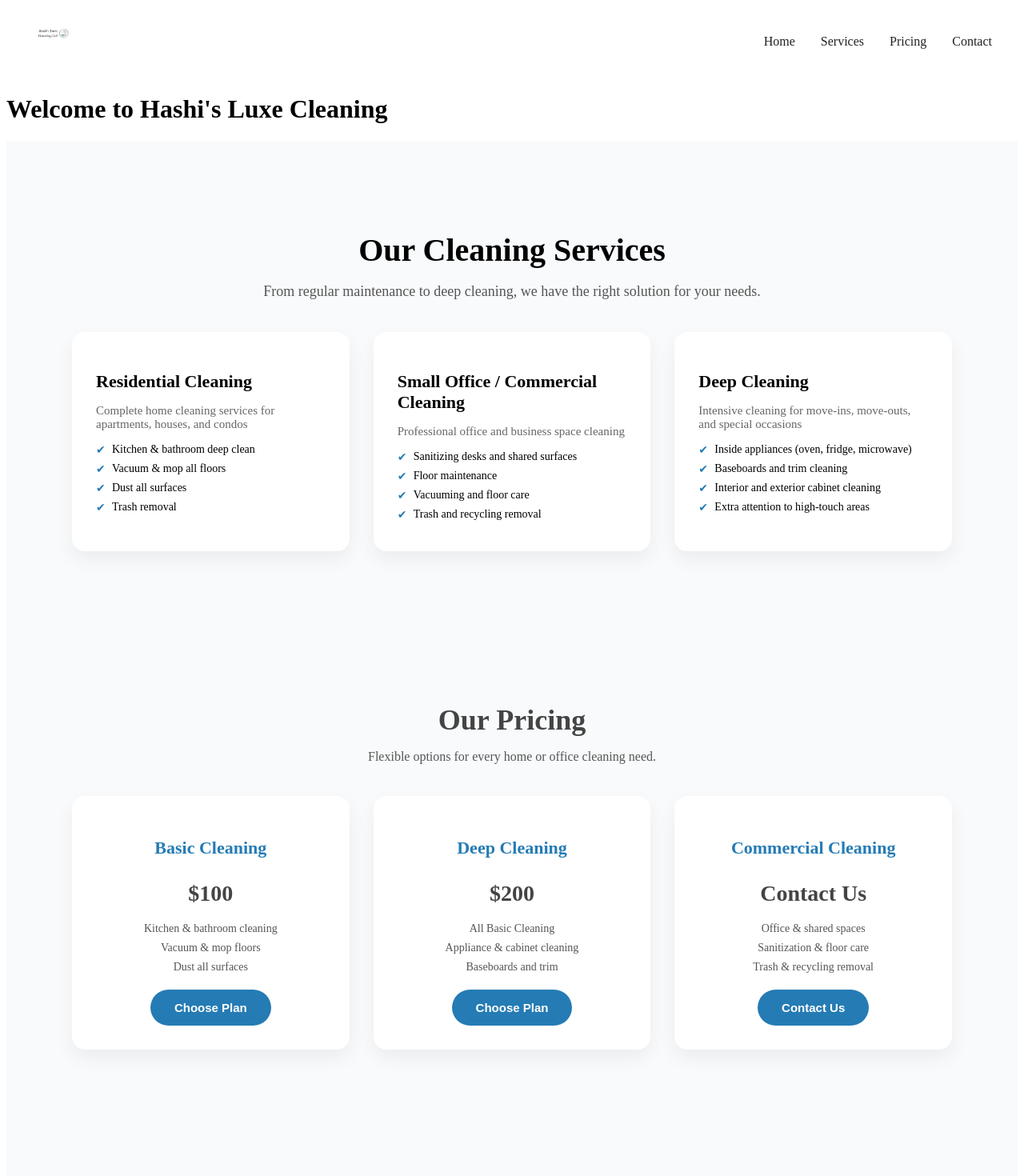
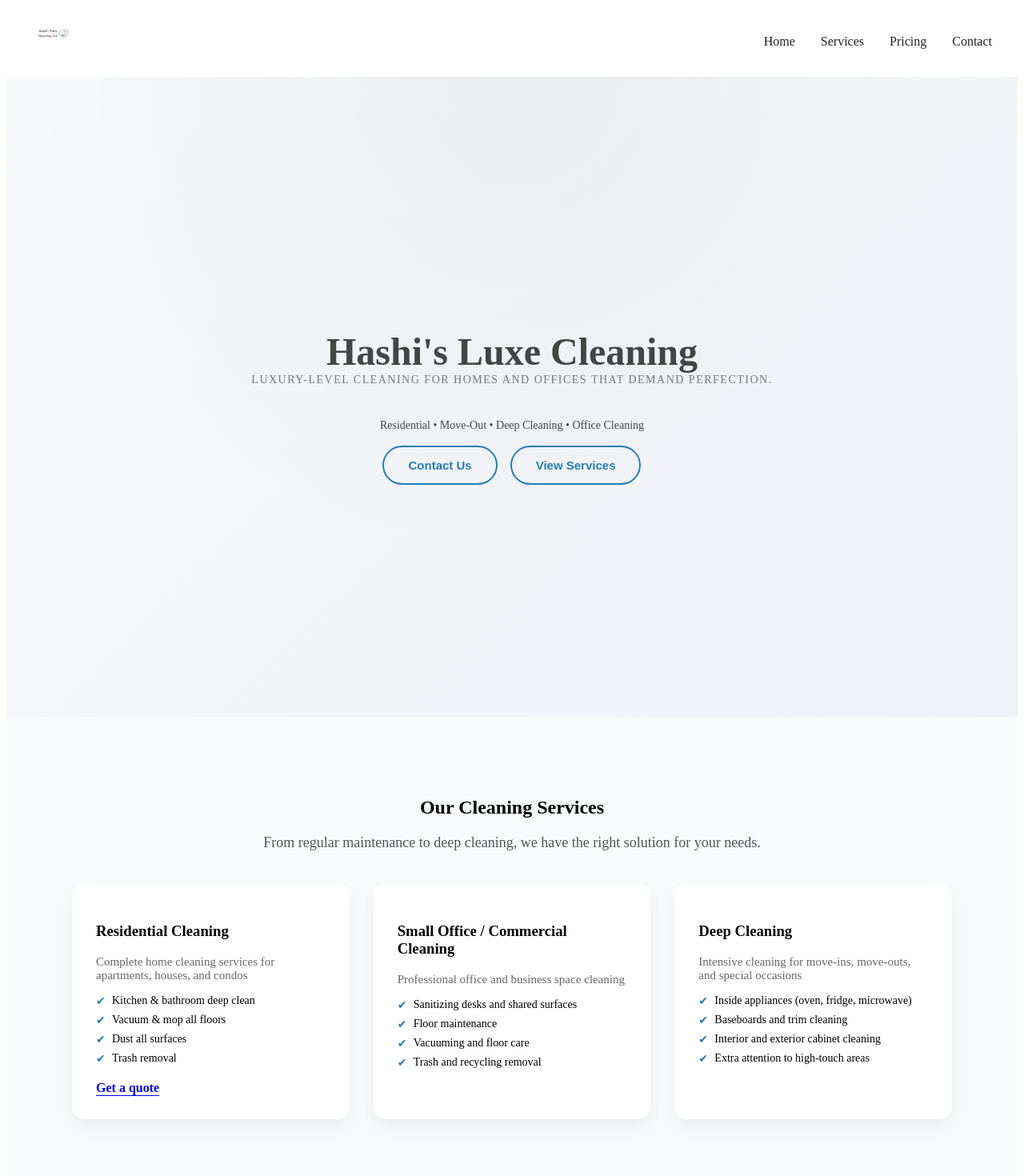
Before and after one commit to Samjamhas10/hashi-s-luxe-cleaning, a React (Vite) app: page / in a window 1280 px wide. Shown: the top 1470 px of the page at 80% size. Built offline with nearby package versions, Linux system fonts and the light colour scheme.

Commit message:
Restore Footer component to its state from commit 99ed56c

```diff
--- a/src/components/Footer/Footer.jsx
+++ b/src/components/Footer/Footer.jsx
@@ -1,13 +1,91 @@
-import React from 'react';
+import React from "react";
+import { FaPhone, FaEnvelope, FaClock, FaMapMarkerAlt } from "react-icons/fa";
+import CleaningLogo from "../../assets/cleaning-logo.png";
+import "./Footer.css";
 
-const Footer = () => {
+function Footer() {
   return (
-    <footer>
-      <p>Hashi&apos;s Luxe Cleaning</p> {/* Line 11 */}
-      {/* Other content */}
-      <p>Contact us at Hashi&apos;s for more details.</p> {/* Line 84 */}
+    <footer className="footer" role="contentinfo" aria-label="Footer">
+      <div className="footer__container">
+        <div className="footer__brand">
+          <p className="footer__title">Hashi's Luxe Cleaning LLC</p>
+          <img
+            src={CleaningLogo}
+            alt="Logo"
+            className="footer__logo"
+            loading="lazy"
+          />
+          <p className="footer__subtitle">
+            Professional cleaning services you can trust. Making homes and
+            offices spotless across Minnesota.
+          </p>
+        </div>
+        <div className="footer__row">
+          <div className="footer__section">
+            <h3 className="footer__title">Services</h3>
+            <ul className="footer__links">
+              <li>
+                <a href="#residential">Residential Cleaning</a>
+              </li>
+              <li>
+                <a href="#commercial">Commercial Cleaning</a>
+              </li>
+              <li>
+                <a href="#deep-cleaning">Deep Cleaning</a>
+              </li>
+              <li>
+                <a href="#move">Move-in / Move-out</a>
+              </li>
+            </ul>
+          </div>
+          <div className="footer__section">
+            <h3 className="footer__title">Company</h3>
+            <ul className="footer__links">
+              <li>
+                <a href="#about">About Us</a>
+              </li>
+              <li>
+                <a href="#team">Our Team</a>
+              </li>
+              <li>
+                <a href="#careers">Careers</a>
+              </li>
+              <li>
+                <a href="#contact">Contact</a>
+              </li>
+            </ul>
+          </div>
+          <div className="footer__section">
+            <h3 className="footer__title">Contact</h3>
+            <address className="footer__contact-list">
+              <a className="footer__contact-item" href="tel:+16514438589">
+                <FaPhone className="footer__icon" /> <span>(651) 443-8589</span>
+              </a>
+              <a
+                className="footer__contact-item"
+                href="mailto:info@hashisluxecleaning.com"
+              >
+                <FaEnvelope className="footer__icon" />{" "}
+                <span>info@hashisluxecleaning.com</span>
+              </a>
+              <p className="footer__contact-item">
+                <FaMapMarkerAlt className="footer__icon" />{" "}
+                <span>Minnesota, USA</span>
+              </p>
+              <p className="footer__contact-item">
+                <FaClock className="footer__icon" />{" "}
+                <span>Mon - Sat: 8am - 6pm</span>
+              </p>
+            </address>
+          </div>
+        </div>
+      </div>
+      <p className="footer__copyright">
+        © {new Date().getFullYear()} Hashi's Luxe Cleaning LLC. All Rights
+        Reserved.
+      </p>
     </footer>
   );
-};
+}
 
 export default Footer;
--- a/src/components/Home/Home.jsx
+++ b/src/components/Home/Home.jsx
@@ -1,12 +1,33 @@
-import React from 'react';
+import React from "react";
+// import logo from "../../assets/clean-logo.png";
+import "./Home.css";
 
-const Home = () => {
-    return (
-        <div>
-            <h1>Welcome to Hashi&apos;s Luxe Cleaning</h1>
-            {/* Other component code */}
+function Home() {
+  return (
+    <section id="home" className="home">
+      <div className="home__overlay">
+        <div className="home__content">
+          {/* <img
+            src={logo}
+            alt="Hashi's Luxe Cleaning LLC Logo"
+            className="home__logo"
+            loading="lazy"
+          /> */}
+          <h1 className="home__title">Hashi's Luxe Cleaning</h1>
+          <p className="home__tagline">
+            Luxury-level cleaning for homes and offices that demand perfection.
+          </p>
+          <p className="home__services">
+            Residential • Move-Out • Deep Cleaning • Office Cleaning
+          </p>
+          <div className="home__actions">
+            <button className="home__btn-contact">Contact Us</button>
+            <button className="home__btn-services">View Services</button>
+          </div>
         </div>
-    );
-};
+      </div>
+    </section>
+  );
+}
 
 export default Home;
--- a/src/components/Services/Services.css
+++ b/src/components/Services/Services.css
@@ -71,3 +71,11 @@
   font-size: 14px;
   color: #257bb4;
 }
+
+.service__cta {
+  display: inline-block;
+  margin-top: 0.75rem;
+  font-weight: 700;
+  text-decoration: underline;
+  text-underline-offset: 4px;
+}
--- a/src/components/Services/Services.jsx
+++ b/src/components/Services/Services.jsx
@@ -1,21 +1,62 @@
 import React from "react";
 import "./Services.css";
 
+const SERVICE_CARDS = [
+  {
+    title: "Residential Cleaning",
+    description:
+      "Complete home cleaning services for apartments, houses, and condos",
+    bullets: [
+      "Kitchen & bathroom deep clean",
+      "Vacuum & mop all floors",
+      "Dust all surfaces",
+      "Trash removal",
+    ],
+  },
+  {
+    title: "Small Office / Commercial Cleaning",
+    description: "Professional office and business space cleaning",
+    bullets: [
+      "Sanitizing desks and shared surfaces",
+      "Floor maintenance",
+      "Vacuuming and floor care",
+      "Trash and recycling removal",
+    ],
+  },
+  {
+    title: "Deep Cleaning",
+    description:
+      "Intensive cleaning for move-ins, move-outs, and special occasions",
+    bullets: [
+      "Inside appliances (oven, fridge, microwave)",
+      "Baseboards and trim cleaning",
+      "Interior and exterior cabinet cleaning",
+      "Extra attention to high-touch areas",
+    ],
+  },
+];
+
 function Services() {
   return (
-    <section id="services" className="services">
+    <section
+      id="services"
+      className="services"
+      aria-labelledby="services-title"
+      aria-describedby="services-subtitle"
+    >
       <div className="services__content">
-        <h1>Our Cleaning Services</h1>
-        <p className="services__subtitle">
+        <h2 id="services-title">Our Cleaning Services</h2>
+        <p id="services-subtitle" className="services__subtitle">
           From regular maintenance to deep cleaning, we have the right solution
           for your needs.
         </p>
-
         <div className="services__cards">
           <div className="service__card">
-            <h2>Residential Cleaning</h2>
+            <article className="service__card-content">
+              <h3>Residential Cleaning</h3>
               <p>
-              Complete home cleaning services for apartments, houses, and condos
+                Complete home cleaning services for apartments, houses, and
+                condos
               </p>
               <ul>
                 <li>Kitchen & bathroom deep clean</li>
@@ -23,10 +64,13 @@ function Services() {
                 <li>Dust all surfaces</li>
                 <li>Trash removal</li>
               </ul>
+              <a className="service__cta" href="#contact">
+                Get a quote
+              </a>
+            </article>
           </div>
-
           <div className="service__card">
-            <h2>Small Office / Commercial Cleaning</h2>
+            <h3>Small Office / Commercial Cleaning</h3>
             <p>Professional office and business space cleaning</p>
             <ul>
               <li>Sanitizing desks and shared surfaces</li>
@@ -35,9 +79,8 @@ function Services() {
               <li>Trash and recycling removal</li>
             </ul>
           </div>
-
           <div className="service__card">
-            <h2>Deep Cleaning</h2>
+            <h3>Deep Cleaning</h3>
             <p>
               Intensive cleaning for move-ins, move-outs, and special occasions
             </p>
```
Lines whose indentation alone changed are shown as unchanged.
